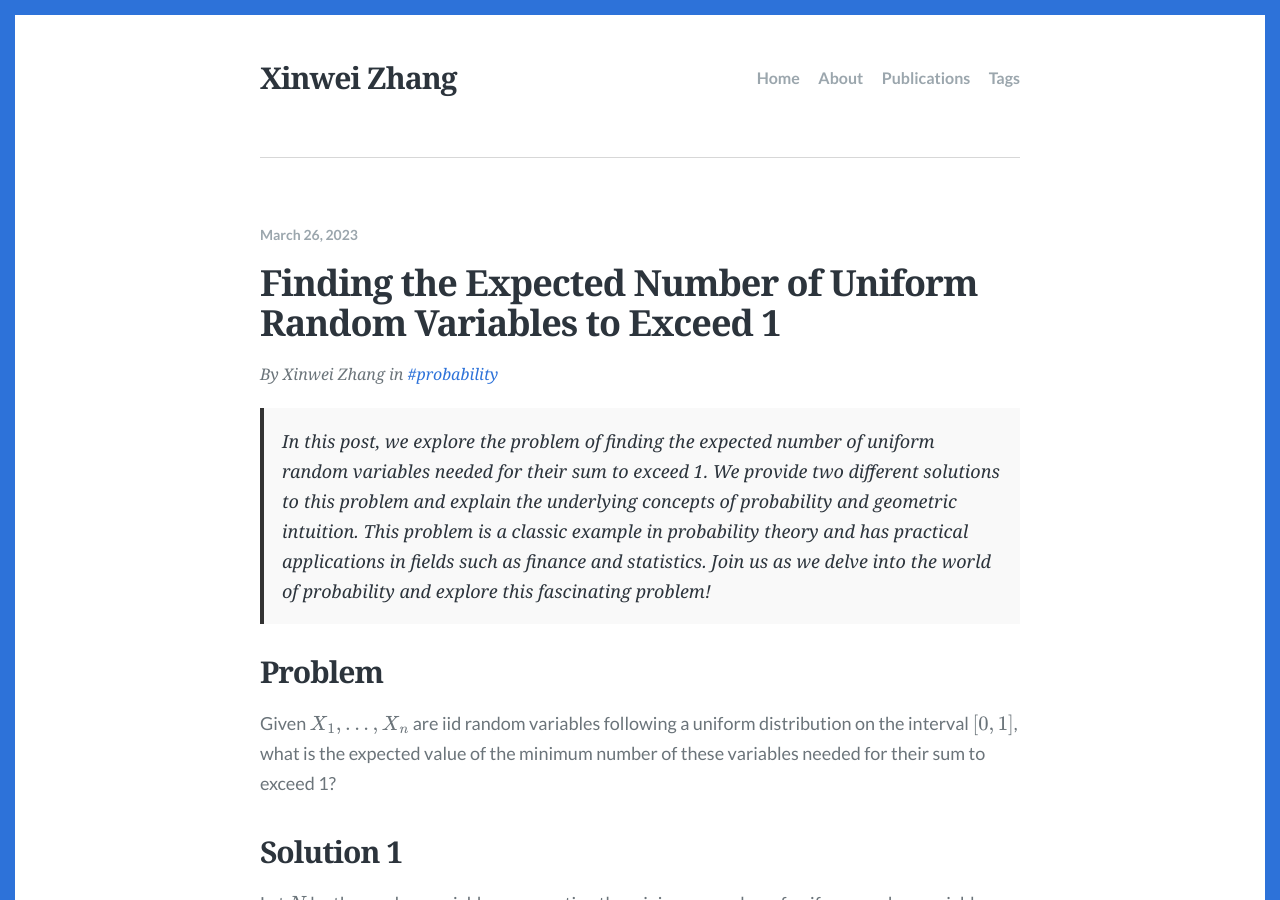
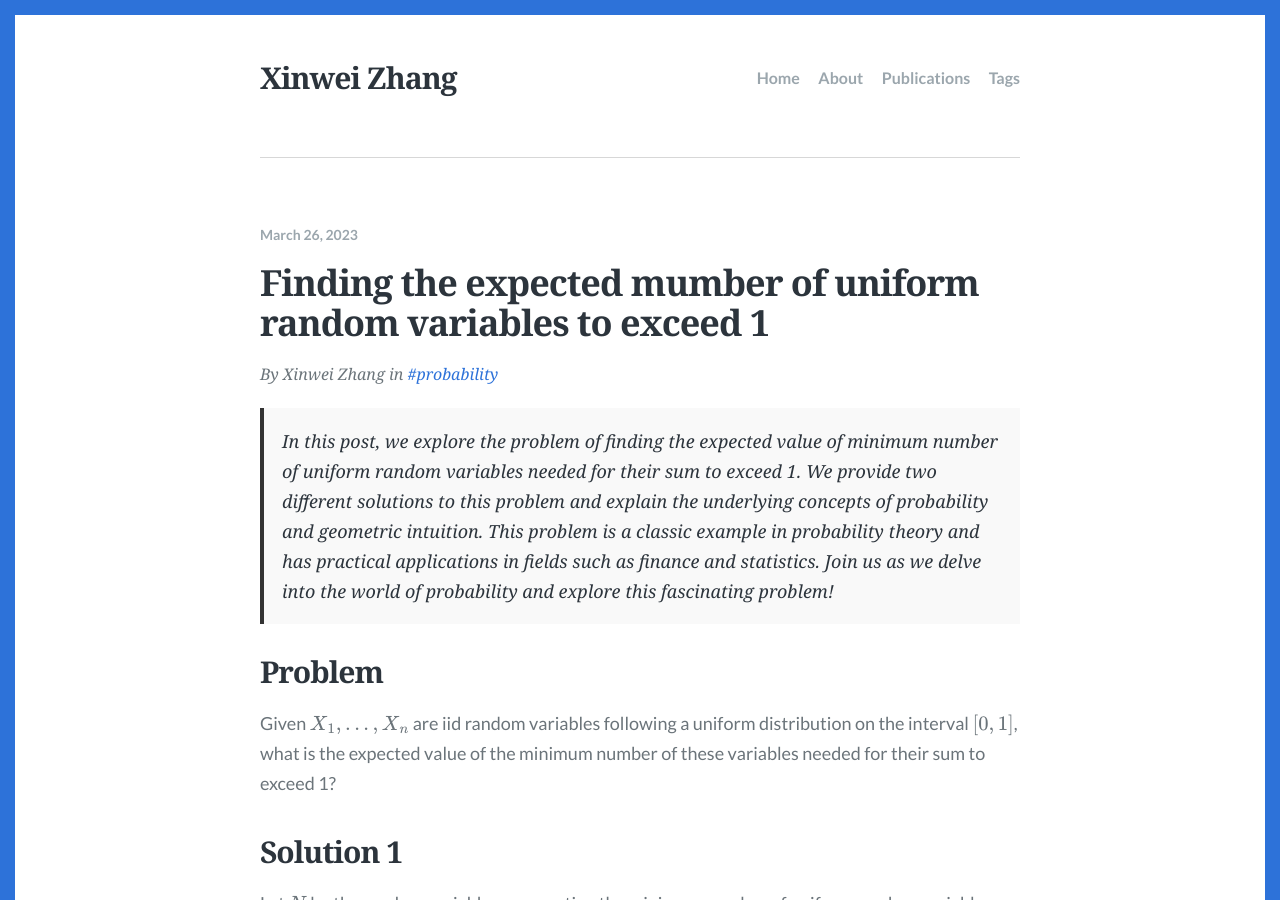
Before and after one commit to XinweiZhang/XinweiZhang.github.io, a Jekyll site: the page built from _posts/2023-03-26-Sum-of-n-uniform-random-variables.md, in a window 1280 px wide and 900 px high. Built offline with Jekyll 4.4.1, drawn with Linux system fonts in a browser that asks for light colours; some web fonts are replaced; formulas are drawn with MathJax 3; comment, search, counter and statistics services are not loaded; some of the changed text lies outside the part shown.

```diff
--- a/_data/author.json
+++ b/_data/author.json
@@ -1,8 +1,8 @@
 {
   "name": "Xinwei Zhang",
-  "bio": "Xinwei Zhang is a Ph.D. student at Rutgers University",
+  "bio": "Xinwei Zhang is a Ph.D. student in Statistics at Rutgers University",
   "url": "https://xinweizhang.github.io/",
   "location": "New Jersey, US",
-  "image": "images/author.png",
+  "image": "images/author_image.png",
   "email": "xinwei.zhang@rutgers.edu"
 }
--- a/_posts/2023-03-26-Sum-of-n-uniform-random-variables.md
+++ b/_posts/2023-03-26-Sum-of-n-uniform-random-variables.md
@@ -1,7 +1,7 @@
 ---
 layout: post
-title: "Finding the Expected Number of Uniform Random Variables to Exceed 1"
-description: "In this post, we explore the problem of finding the expected number of uniform random variables needed for their sum to exceed 1. We provide two different solutions to this problem and explain the underlying concepts of probability and geometric intuition. This problem is a classic example in probability theory and has practical applications in fields such as finance and statistics. Join us as we delve into the world of probability and explore this fascinating problem!"
+title: "Finding the expected mumber of uniform random variables to exceed 1"
+description: "In this post, we explore the problem of finding the expected value of minimum number of uniform random variables needed for their sum to exceed 1. We provide two different solutions to this problem and explain the underlying concepts of probability and geometric intuition. This problem is a classic example in probability theory and has practical applications in fields such as finance and statistics. Join us as we delve into the world of probability and explore this fascinating problem!"
 date: 2023-03-26
 tags: [probability]
 ---
```
